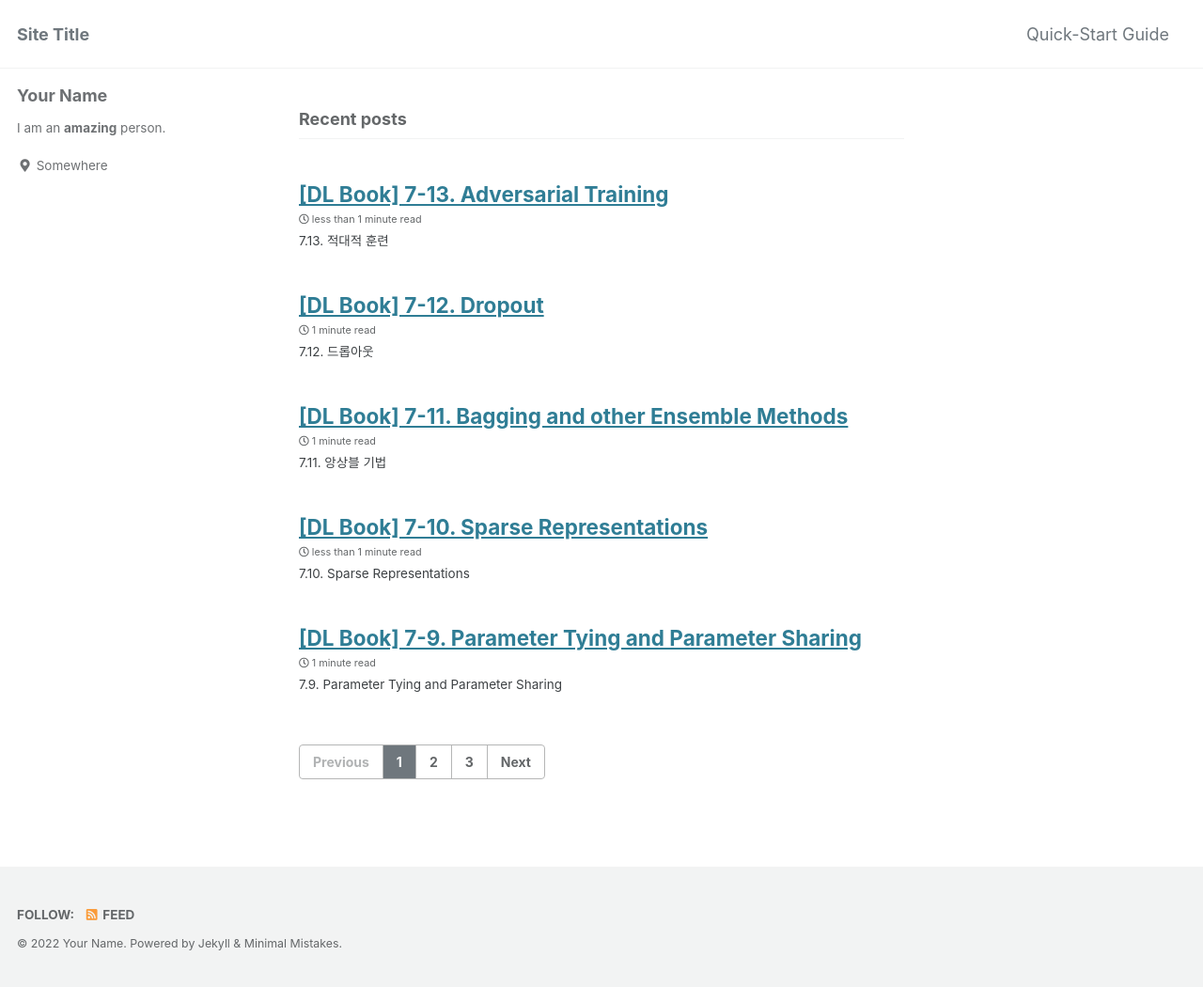
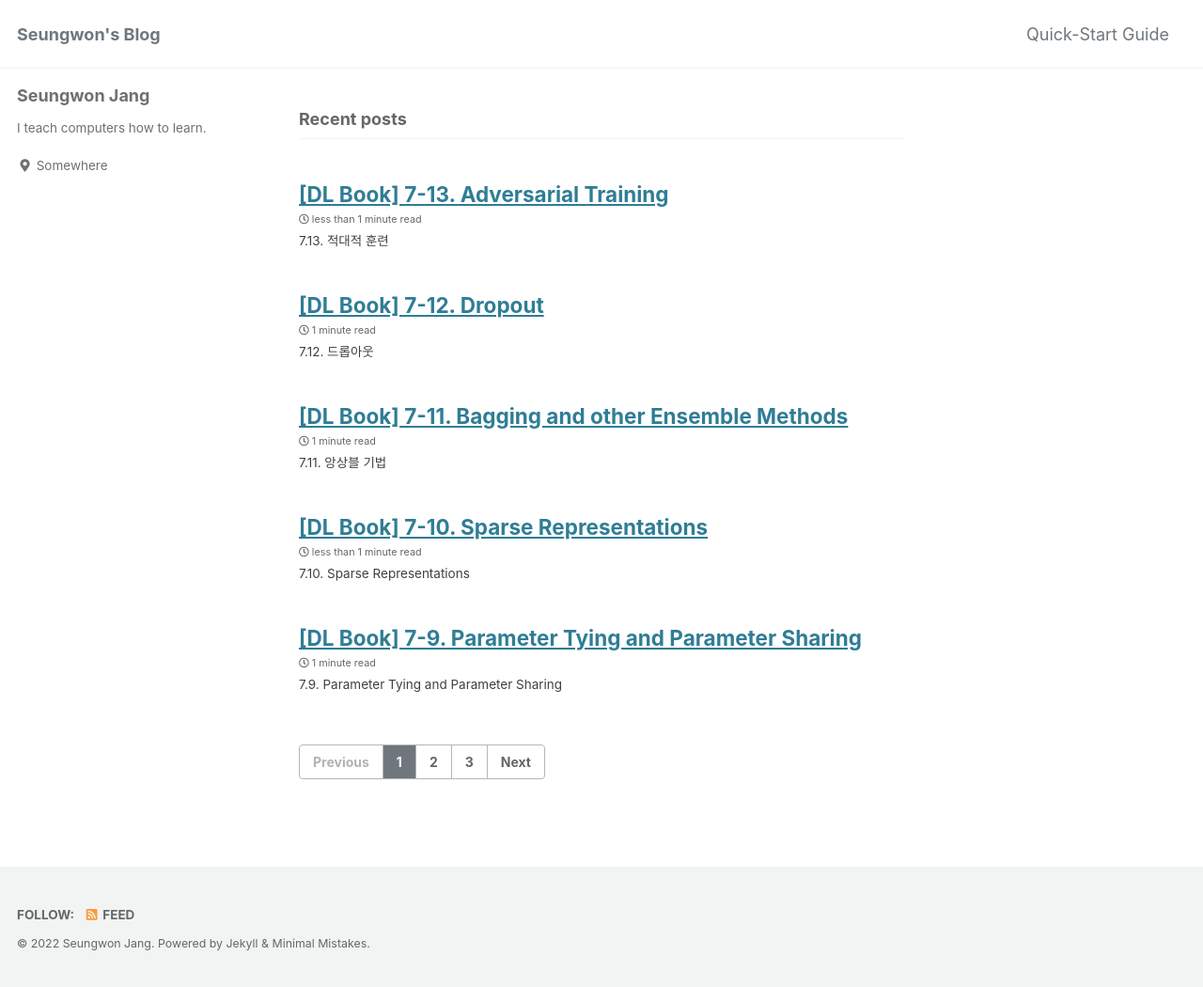
Before and after one commit to yellokat/yellokat.github.io_legacy, a Jekyll site: the page built from index.html, in a window 1280 px wide. Shown: the whole page at 94% size. Built offline with Jekyll 4.4.1, drawn with Linux system fonts in a browser that asks for light colours; cached includes are drawn as plain includes; the list of posts is cut into pages by our own code.

```diff
--- a/_config.yml
+++ b/_config.yml
@@ -16,11 +16,11 @@ minimal_mistakes_skin    : "default" # "air", "aqua", "contrast", "dark", "dirt"
 
 # Site Settings
 locale                   : "en-US"
-title                    : "Site Title"
+title                    : "Seungwon's Blog"
 title_separator          : "-"
 subtitle                 : # site tagline that appears below site title in masthead
-name                     : "Your Name"
-description              : "An amazing website."
+name                     : "Seungwon Jang"
+description              : "Let's make some memories."
 url                      : # the base hostname & protocol for your site e.g. "https://mmistakes.github.io"
 baseurl                  : # the subpath of your site, e.g. "/blog"
 repository               : "yellokat/blog_comments" # GitHub username/repo-name e.g. "mmistakes/minimal-mistakes"
@@ -104,13 +104,13 @@ analytics:
 
 # Site Author
 author:
-  name             : "Your Name"
+  name             : "Seungwon Jang"
   avatar           : # path of avatar image, e.g. "/assets/images/bio-photo.jpg"
-  bio              : "I am an **amazing** person."
+  bio              : "I teach computers how to learn."
   location         : "Somewhere"
   email            :
   links:
-    - label: "Email"
+    - label: "jenova195@gmail.com"
       icon: "fas fa-fw fa-envelope-square"
       # url: "mailto:your.name@email.com"
     - label: "Website"
@@ -288,6 +288,6 @@ defaults:
       layout: single
       author_profile: true
       read_time: true
-      comments: # true
+      comments: true
       share: true
       related: true
```
